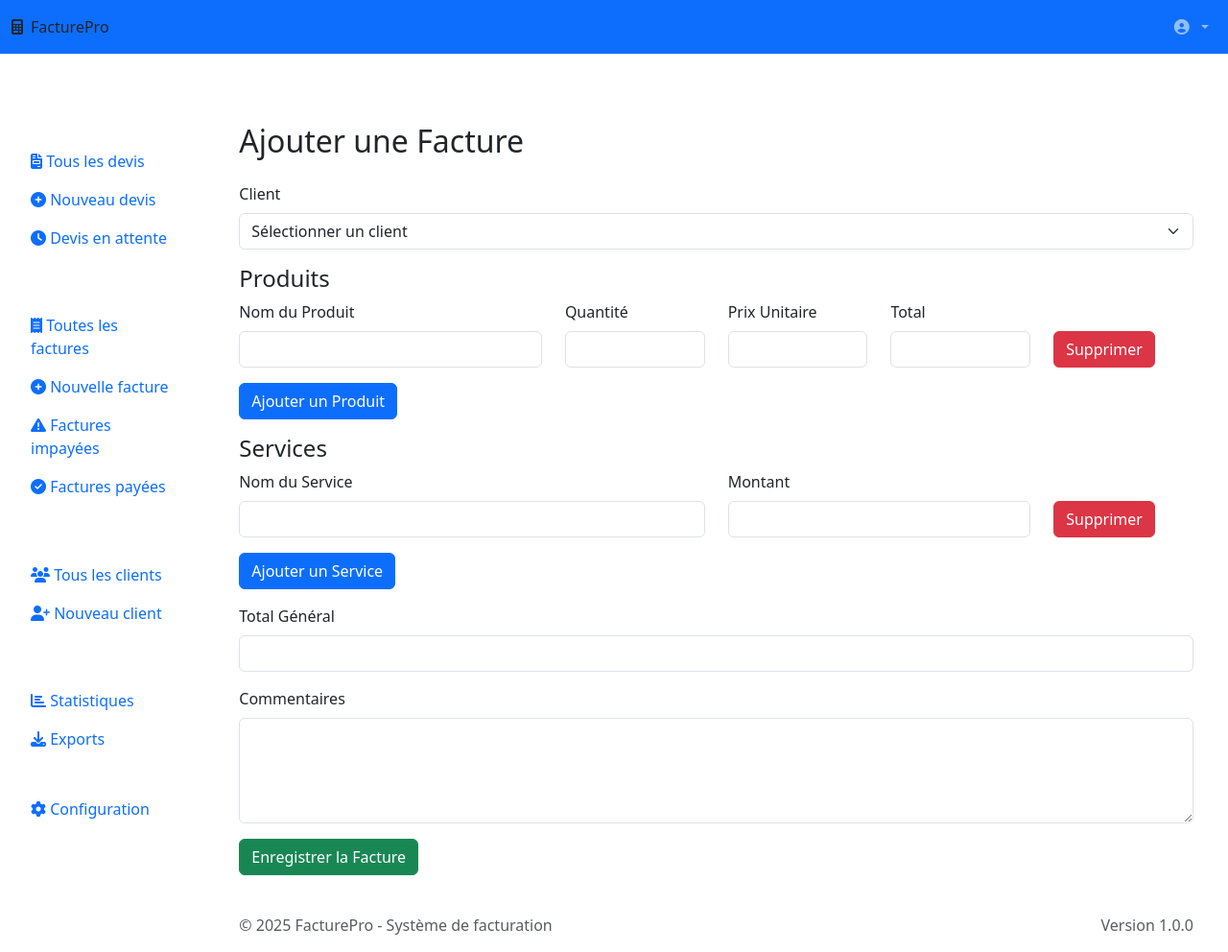
After one commit to Lixfem/Project1, a Django app: page /addFacture/ in a window 1280 px wide. The commit adds this page. Shown: the whole page at 96% size. Run offline with Django 5.2, Linux system fonts and the light colour scheme; the visitor is signed in with stand-in values (Sample User, id 1); data comes from the database, SQL or seed files in the repository; data that the repository does not hold is empty; some libraries are stand-ins or nearby versions.

Commit message:
feat: logigue pour ajouter une nouvelle facture

```diff
--- /dev/null
+++ b/firstproject/facture/templates/facture/add_facture.html
@@ -0,0 +1,243 @@
+{% extends 'facture/base.html' %}
+
+{% block content %}
+<div class="container mt-5">
+    <h2 class="mb-4">Ajouter une Facture</h2>
+
+    {% if messages %}
+        <div class="alert-container">
+            {% for message in messages %}
+                <div class="alert alert-{% if message.tags == 'success' %}success{% else %}danger{% endif %} alert-dismissible fade show" role="alert">
+                    {{ message }}
+                    <button type="button" class="btn-close" data-bs-dismiss="alert" aria-label="Close"></button>
+                </div>
+            {% endfor %}
+        </div>
+    {% endif %}
+
+    <form   method="POST" action="{% url 'create-facture' %}">
+        {% csrf_token %}
+
+        <!-- Client Selection -->
+        <div class="mb-3">
+            <label for="client" class="form-label">Client</label>
+            <select class="form-select" id="client" name="client" required>
+                <option value="" disabled selected>Sélectionner un client</option>
+                {% for client in clients %}
+                    <option value="{{ client.id }}">{{ client.nomClient }} </option>
+                {% endfor %}
+            </select>
+        </div>
+
+        <!-- Produits -->
+        <div class="mb-3">
+            <h4>Produits</h4>
+            <div id="produits-container">
+                <div class="produit-item mb-3">
+                    <div class="row">
+                        <div class="col-md-4">
+                            <label for="produit" class="form-label">Nom du Produit</label>
+                            <input type="text" class="form-control" name="produits[0][nom]" required>
+                        </div>
+                        <div class="col-md-2">
+                            <label for="quantity" class="form-label">Quantité</label>
+                            <input type="number" class="form-control quantity" name="produits[0][quantity]" min="1" required>
+                        </div>
+                        <div class="col-md-2">
+                            <label for="unit_price" class="form-label">Prix Unitaire</label>
+                            <input type="number" class="form-control unit-price" name="produits[0][unit_price]" min="0" step="0.01" required>
+                        </div>
+                        <div class="col-md-2">
+                            <label for="total_price" class="form-label">Total</label>
+                            <input type="number" class="form-control total-price" name="produits[0][total_price]" readonly>
+                        </div>
+                        <div class="col-md-2 align-self-end">
+                            <button type="button" class="btn btn-danger remove-produit">Supprimer</button>
+                        </div>
+                    </div>
+                </div>
+            </div>
+            <button type="button" class="btn btn-primary" id="add-produit">Ajouter un Produit</button>
+        </div>
+
+        <!-- Services -->
+        <div class="mb-3">
+            <h4>Services</h4>
+            <div id="services-container">
+                <div class="service-item mb-3">
+                    <div class="row">
+                        <div class="col-md-6">
+                            <label for="service" class="form-label">Nom du Service</label>
+                            <input type="text" class="form-control" name="services[0][nom]" required>
+                        </div>
+                        <div class="col-md-4">
+                            <label for="montant_service" class="form-label">Montant</label>
+                            <input type="number" class="form-control service-price" name="services[0][montant]" min="0" step="0.01" required>
+                        </div>
+                        <div class="col-md-2 align-self-end">
+                            <button type="button" class="btn btn-danger remove-service">Supprimer</button>
+                        </div>
+                    </div>
+                </div>
+            </div>
+            <button type="button" class="btn btn-primary" id="add-service">Ajouter un Service</button>
+        </div>
+
+        <!-- Total Général -->
+        <div class="mb-3">
+            <label for="total_general" class="form-label">Total Général</label>
+            <input type="number" class="form-control" id="total_general" name="total_general" readonly>
+        </div>
+
+        <!-- Commentaire -->
+        <div class="mb-3">
+            <label for="commentaireFacture" class="form-label">Commentaires</label>
+            <textarea class="form-control" id="commentaireFacture" name="commentaireFacture" rows="4"></textarea>
+        </div>
+
+        <!-- Submit Button -->
+        <button type="submit" class="btn btn-success">Enregistrer la Facture</button>
+    </form>
+</div>
+
+<!-- Bootstrap CSS -->
+<link href="https://cdn.jsdelivr.net/npm/bootstrap@5.3.0/dist/css/bootstrap.min.css" rel="stylesheet">
+
+<!-- JavaScript for Dynamic Form and Calculations -->
+<script>
+document.addEventListener('DOMContentLoaded', function () {
+    let produitIndex = 1;
+    let serviceIndex = 1;
+
+    // Add Product
+    document.getElementById('add-produit').addEventListener('click', function () {
+        const container = document.getElementById('produits-container');
+        const produitItem = document.createElement('div');
+        produitItem.classList.add('produit-item', 'mb-3');
+        produitItem.innerHTML = `
+            <div class="row">
+                <div class="col-md-4">
+                    <label for="produit" class="form-label">Nom du Produit</label>
+                    <input type="text" class="form-control" name="produits[${produitIndex}][nom]" required>
+                </div>
+                <div class="col-md-2">
+                    <label for="quantity" class="form-label">Quantité</label>
+                    <input type="number" class="form-control quantity" name="produits[${produitIndex}][quantity]" min="1" required>
+                </div>
+                <div class="col-md-2">
+                    <label for="unit_price" class="form-label">Prix Unitaire</label>
+                    <input type="number" class="form-control unit-price" name="produits[${produitIndex}][unit_price]" min="0" step="0.01" required>
+                </div>
+                <div class="col-md-2">
+                    <label for="total_price" class="form-label">Total</label>
+                    <input type="number" class="form-control total-price" name="produits[${produitIndex}][total_price]" readonly>
+                </div>
+                <div class="col-md-2 align-self-end">
+                    <button type="button" class="btn btn-danger remove-produit">Supprimer</button>
+                </div>
+            </div>`;
+        container.appendChild(produitItem);
+        produitIndex++;
+        attachEventListeners();
+        updateTotalGeneral();
+    });
+
+    // Add Service
+    document.getElementById('add-service').addEventListener('click', function () {
+        const container = document.getElementById('services-container');
+        const serviceItem = document.createElement('div');
+        serviceItem.classList.add('service-item', 'mb-3');
+        serviceItem.innerHTML = `
+            <div class="row">
+                <div class="col-md-6">
+                    <label for="service" class="form-label">Nom du Service</label>
+                    <input type="text" class="form-control" name="services[${serviceIndex}][nom]" required>
+                </div>
+                <div class="col-md-4">
+                    <label for="montant_service" class="form-label">Montant</label>
+                    <input type="number" class="form-control service-price" name="services[${serviceIndex}][montant]" min="0" step="0.01" required>
+                </div>
+                <div class="col-md-2 align-self-end">
+                    <button type="button" class="btn btn-danger remove-service">Supprimer</button>
+                </div>
+            </div>`;
+        container.appendChild(serviceItem);
+        serviceIndex++;
+        attachEventListeners();
+        updateTotalGeneral();
+    });
+
+    // Attach Event Listeners for Remove Buttons and Price Calculations
+    function attachEventListeners() {
+        // Remove Product
+        document.querySelectorAll('.remove-produit').forEach(button => {
+            button.removeEventListener('click', removeProduitHandler); // Prevent duplicate listeners
+            button.addEventListener('click', removeProduitHandler);
+        });
+
+        // Remove Service
+        document.querySelectorAll('.remove-service').forEach(button => {
+            button.removeEventListener('click', removeServiceHandler); // Prevent duplicate listeners
+            button.addEventListener('click', removeServiceHandler);
+        });
+
+        // Update Total for Products
+        document.querySelectorAll('.produit-item').forEach(item => {
+            const quantityInput = item.querySelector('.quantity');
+            const unitPriceInput = item.querySelector('.unit-price');
+            const totalPriceInput = item.querySelector('.total-price');
+
+            quantityInput.removeEventListener('input', updateProductTotal); // Prevent duplicate listeners
+            unitPriceInput.removeEventListener('input', updateProductTotal); // Prevent duplicate listeners
+            quantityInput.addEventListener('input', updateProductTotal);
+            unitPriceInput.addEventListener('input', updateProductTotal);
+
+            function updateProductTotal() {
+                const quantity = parseFloat(quantityInput.value) || 0;
+                const unitPrice = parseFloat(unitPriceInput.value) || 0;
+                const total = quantity * unitPrice;
+                totalPriceInput.value = total.toFixed(2);
+                updateTotalGeneral();
+            }
+        });
+
+        // Update Total on Service Price Change
+        document.querySelectorAll('.service-price').forEach(input => {
+            input.removeEventListener('input', updateTotalGeneral); // Prevent duplicate listeners
+            input.addEventListener('input', updateTotalGeneral);
+        });
+    }
+
+    // Handlers for removing items
+    function removeProduitHandler() {
+        this.closest('.produit-item').remove();
+        updateTotalGeneral();
+    }
+
+    function removeServiceHandler() {
+        this.closest('.service-item').remove();
+        updateTotalGeneral();
+    }
+
+    // Calculate Total General
+    function updateTotalGeneral() {
+        let totalGeneral = 0;
+
+        // Sum Product Totals
+        document.querySelectorAll('.total-price').forEach(input => {
+            totalGeneral += parseFloat(input.value) || 0;
+        });
+
+        // Sum Service Totals
+        document.querySelectorAll('.service-price').forEach(input => {
+            totalGeneral += parseFloat(input.value) || 0;
+        });
+
+        document.getElementById('total_general').value = totalGeneral.toFixed(2);
+    }
+
+    // Initialize Event Listeners
+    attachEventListeners();
+});
+</script>
+{% endblock %}
--- a/firstproject/facture/templates/facture/base.html
+++ b/firstproject/facture/templates/facture/base.html
@@ -106,7 +106,7 @@
 
 
 
-                    <a class="nav-link" href="#">
+                    <a class="nav-link" href="{% url 'create-facture' %}" >
                         <i class="fas fa-plus-circle"></i>
                         Nouvelle facture
                     </a>
--- a/firstproject/facture/templates/facture/client_delete.html
+++ b/firstproject/facture/templates/facture/client_delete.html
@@ -3,7 +3,7 @@
 {% block content %}
 <h1> Supprimer le client</h1>
 
-<p>Etes vous sûr de vouloir supprimer le client : {{ <client.nomClient</client> }} ?  </p>
+<p>Etes vous sûr de vouloir supprimer le client : {{ client.nomClient</client> }} ?  </p>
 
 <form action="" method="post">
     {% csrf_token %}
--- a/firstproject/facture/templates/facture/index.html
+++ b/firstproject/facture/templates/facture/index.html
@@ -117,7 +117,7 @@
                                     </a>
                                 </div>
                                 <div class="col-md-3 mb-3">
-                                    <a href="#" class="btn btn-success w-100">
+                                    <a href="{%url 'create-facture' %}" class="btn btn-success w-100">
                                         <i class="fas fa-receipt me-2"></i>
                                         Nouvelle facture
                                     </a>
--- a/firstproject/facture/templates/facture/listeFacture.html
+++ b/firstproject/facture/templates/facture/listeFacture.html
@@ -16,7 +16,7 @@
         <table class="table table-striped">
             <thead>
                 <tr>
-                    <th scope="col">ID</th>
+                    <th scope="col">Numero de facture</th>
                     <th scope="col">Date de Création</th>
                     <th scope="col">Client</th>
                     <th scope="col">Total</th>
@@ -27,7 +27,7 @@
             <tbody>
                 {% for facture in factures %}
                     <tr>
-                        <td>{{ facture.id }}</td>
+                        <td>{{ facture.numeroFacture }}</td>
                         <td>{{ facture.dateCreationFacture|date:"d/m/Y" }}</td>
                         <td>{{ facture.clientFacture.nomClient }}</td> <!-- Nom du client -->
                         <td> {{ facture.totalFacture }} </td>     <!--  Total de la factuure  -->
--- a/firstproject/facture/views.py
+++ b/firstproject/facture/views.py
@@ -1,12 +1,18 @@
 from django.shortcuts import HttpResponse
 from django.shortcuts import render
 from django.shortcuts import get_object_or_404
-from facture.forms import ClientForm
+from facture.forms import *
 from django.core.mail import send_mail
 from django.shortcuts import redirect
 from django.views import View
 from .models import *
 from django.contrib import messages
+from django.db import transaction
+from django.forms import formset_factory
+import logging
+from django.contrib.auth.mixins import LoginRequiredMixin
+from decimal import Decimal
+from datetime import datetime
 
 class HomeView(View):
     template_name = 'facture/index.html'
@@ -49,6 +55,135 @@ class addCustomerView(View):  # Utilisation de PascalCase pour le nom de la clas
             form = ClientForm()
         # Si le formulaire n'est pas valide, renvoyer le formulaire avec les erreurs
         return render(request, self.template_name, {'form': form})
+
+
+
+
+class addFactureView(LoginRequiredMixin, View):
+    template_name = 'facture/add_facture.html'
+
+    def get_context(self):
+        clients = Client.objects.select_related('clientSaveBy').all()
+        return {'clients': clients}
+
+    def generate_numero_facture(self):
+        with transaction.atomic():
+            last_facture = Facturation.objects.select_for_update().order_by('-id').first()
+            if last_facture:
+                try:
+                    last_numero = int(last_facture.numeroFacture.split('-')[-1])
+                    new_numero = last_numero + 1
+                except (ValueError, IndexError):
+                    new_numero = 1
+            else:
+                new_numero = 1
+            return f"FACT-{datetime.now().year}-{new_numero:03d}"
+
+
+    def get(self, request, *args, **kwargs):
+        print('La méthode de requête est : ', request.method)
+        print('Les données POST sont : ', request.POST)
+        return render(request, self.template_name, self.get_context())
+
+    #@transaction.atomic
+    def post(self, request, *args, **kwargs):
+        try:
+            # Récupération des données de base
+            client_id = request.POST.get('client')
+            numero_facture = self.generate_numero_facture()
+            total_general = request.POST.get('total_general')  # Correction du nom
+            commentaire_facture = request.POST.get('commentaireFacture')
+
+            # Validation des données obligatoires
+            if not client_id or not numero_facture:
+                messages.error(request, "Le client et le numéro de facture sont obligatoires.")
+                return render(request, self.template_name, self.get_context())
+
+            # Vérification de l'unicité du numéro de facture
+            if Facturation.objects.filter(numeroFacture=numero_facture).exists():
+                messages.error(request, f"Erreur : Le numéro de facture {numero_facture} existe déjà.")
+                return render(request, self.template_name, self.get_context())
+
+            # Récupération du client
+            try:
+                client = Client.objects.get(id=client_id)
+            except Client.DoesNotExist:
+                messages.error(request, "Client introuvable.")
+                return render(request, self.template_name, self.get_context())
+
+            # Création de la facture
+            facture = Facturation.objects.create(
+                numeroFacture=numero_facture,
+                clientFacture=client,
+                factureSaveBy=request.user,
+                totalFacture=float(total_general) if total_general else 0.0,
+                commentaireFacture=commentaire_facture or ''
+            )
+
+            # Traitement des produits
+            produits_items = []
+            i = 0
+            while f'produits[{i}][nom]' in request.POST:
+                nom = request.POST.get(f'produits[{i}][nom]')
+                quantity = request.POST.get(f'produits[{i}][quantity]')
+                unit_price = request.POST.get(f'produits[{i}][unit_price]')  # Correction du nom
+                total_price = request.POST.get(f'produits[{i}][total_price]')  # Correction du nom
+
+                if nom and quantity and unit_price:
+                    produit = Produit(
+                        factureProduit=facture,
+                        nomProduit=nom,
+                        quantity=int(quantity),
+                        prixUnitaireProduit=float(unit_price),
+                        total=float(total_price) if total_price else 0.0,
+                        devisProduit= None
+                    )
+                    produits_items.append(produit)
+                i += 1
+
+            # Traitement des services
+            services_items = []
+            i = 0
+            while f'services[{i}][nom]' in request.POST:
+                nom = request.POST.get(f'services[{i}][nom]')
+                montant = request.POST.get(f'services[{i}][montant]')  # Correction du nom
+
+                if nom and montant:
+                    service = Service(
+                        factureService=facture,
+                        nomService=nom,
+                        montantDuService=float(montant),
+                        devisService=None
+                    )
+                    services_items.append(service)
+                i += 1
+
+            # Sauvegarde en bulk
+            if produits_items:
+                Produit.objects.bulk_create(produits_items)
+
+            if services_items:
+                Service.objects.bulk_create(services_items)
+
+            # Vérification que la facture contient au moins un produit ou service
+            if not produits_items and not services_items:
+                facture.delete()  # Supprimer la facture vide
+                messages.error(request, "Une facture doit contenir au moins un produit ou un service.")
+                return render(request, self.template_name, self.get_context())
+
+            messages.success(request, f'Facture {numero_facture} créée avec succès !')
+            return redirect('liste-facture')  # Redirection après succès
+
+        except ValueError as e:
+            messages.error(request, f"Erreur de format dans les données numériques : {str(e)}")
+        except Exception as e:
+            messages.error(request, f"Erreur lors de l'enregistrement : {str(e)}")
+
+        print('Les données POST sont : ', request.POST)
+
+        return render(request, self.template_name, self.get_context())
+
+
 
 
 
@@ -121,7 +256,7 @@ def deleteClient(request,id):
     client = Client.objects.get(id=id)
     if request.method=='POST':
         client.delete()
-        return redirect('liste-client')
+        return redirect('liste-clients')
 
     return render(request,
-                  'facture/client_delete.html')
+                  'facture/client_delete.html',{'client':client})
--- a/firstproject/firstproject/urls.py
+++ b/firstproject/firstproject/urls.py
@@ -12,6 +12,7 @@ urlpatterns = [
     path('admin/', admin.site.urls),
     path('',views.HomeView.as_view(),name='home'),
     path('addCustomer/', views.addCustomerView.as_view(),name='create-client'),
+    path('addFacture/', views.addFactureView.as_view(),name='create-facture'),
     path('clients/',views.listClient,name='liste-clients'),
     path('clients/<int:id>/',views.detailsClient,name='details-clients'),
     #path('clients/add/',views.createClient,name='create-client'),
```
Also changed, not shown: firstproject/facture/forms.py (+155 -1 lines), firstproject/facture/models.py (+8 -3 lines), firstproject/facture/templates/facture/detailsFacture.html (+142 -11 lines), firstproject/facture/templates/facture/listClient.html (+4 -4 lines), firstproject/facture/migrations/0005_alter_produit_devisproduit_and_more.py (added).
